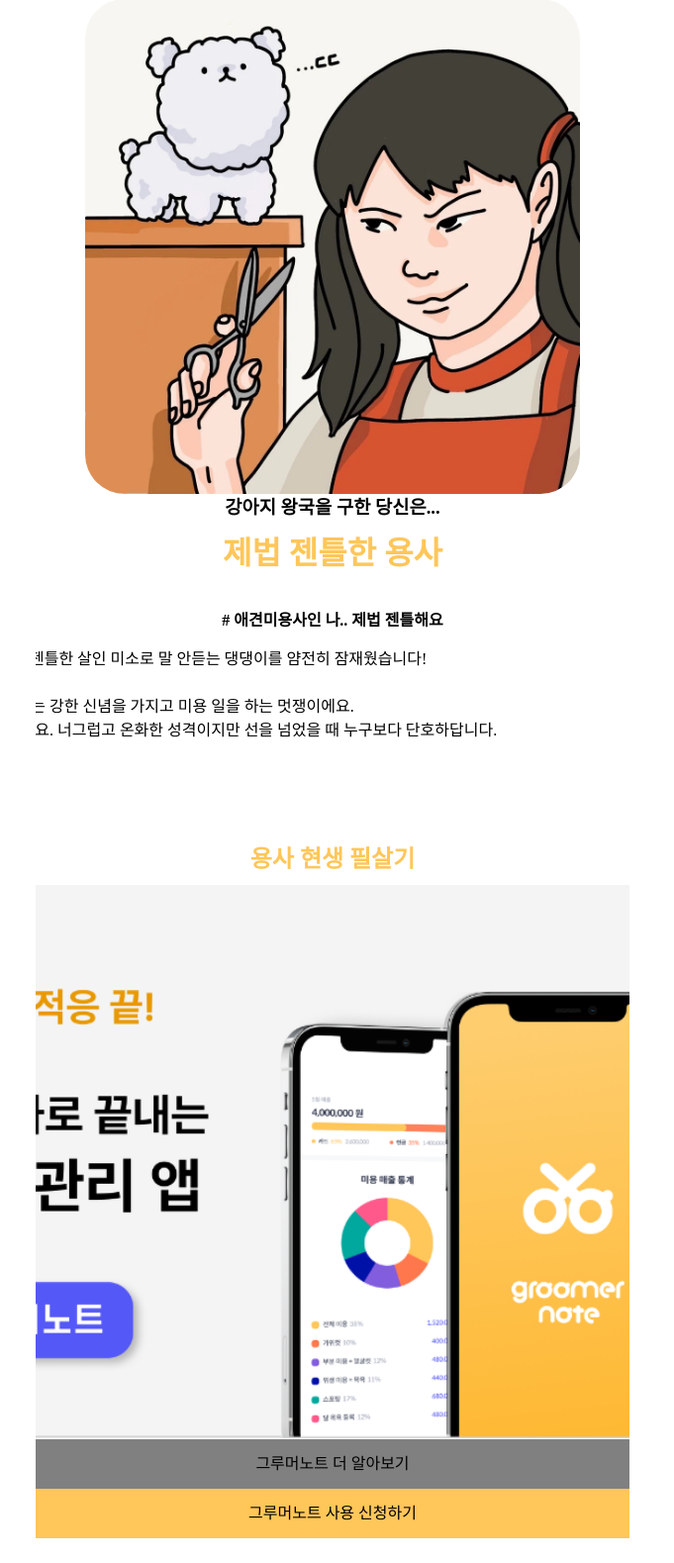
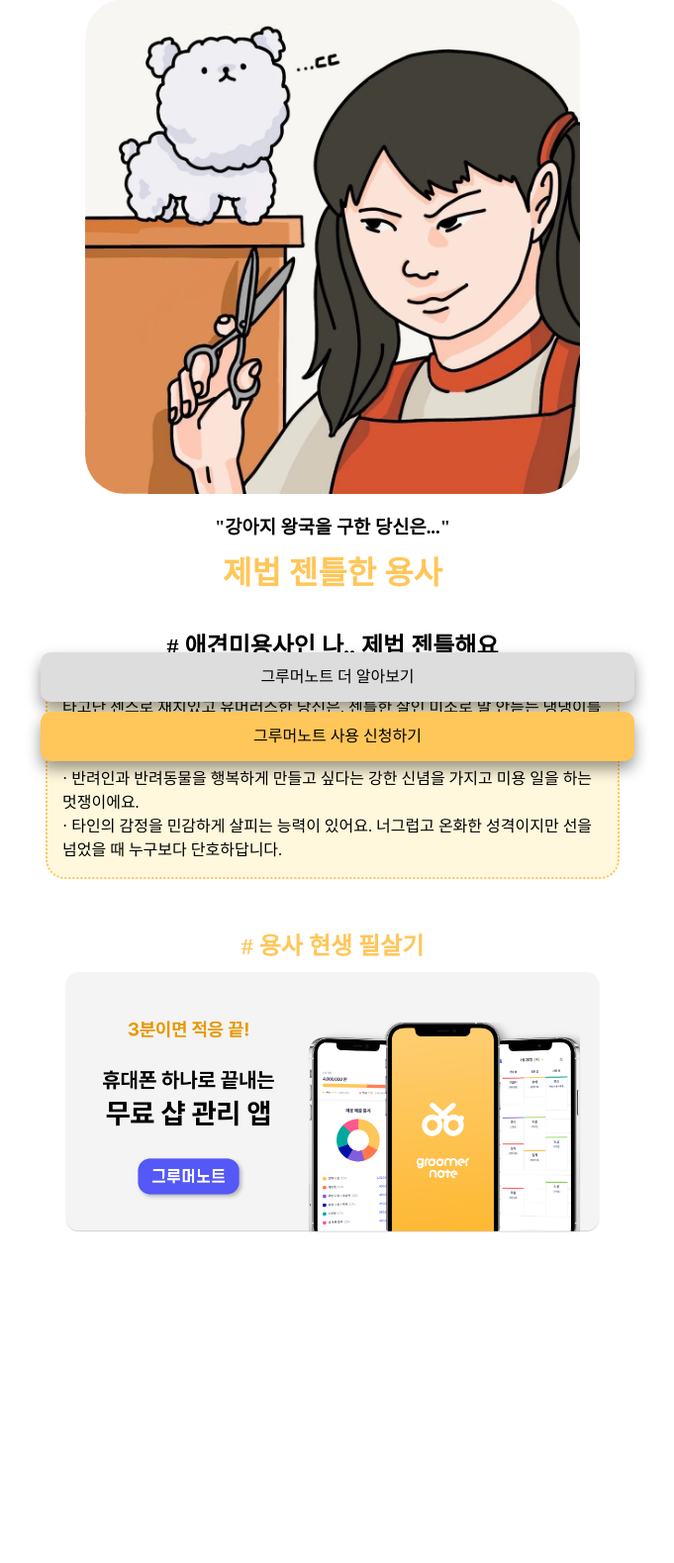
Before and after one commit to Tedhoon/groomer_type_test, a Django app: page /answer/ in a window 1280 px wide. Shown: the part 26-1605 px from the top of the page at 99% size, without its empty margins (304-985 px from the left). After the commit the page ends 1271 px from the top, so only its background shows below. Run offline with Django 3.2, Linux system fonts and the light colour scheme; some web fonts are replaced.

Commit message:
css 디테일 보완

```diff
--- a/GR_advisior/core/templates/answer.html
+++ b/GR_advisior/core/templates/answer.html
@@ -11,30 +11,37 @@
 </style>
 {% endblock %}
 {%block body%}
-    <div class="container">
-        <img src="" class="result_image" width="100%" style="max-width: 500px; border-radius:40px">
-        <h3>강아지 왕국을 구한 당신은...</h3>
+    <div class="container" style="max-width: 600px;">
+        <img src="" class="result_image" width="100%" style="max-width: 500px; border-radius:40px; margin-bottom: 20px;">
+        <h3>"강아지 왕국을 구한 당신은..."</h3>
         <h1 class="result_text" style="color:rgb(255, 198, 89)"></h1>
-        <br>
+<br>
+        <h2 class="result_desc1" style="font-weight: bold;"></h2>
 
-        <div class="result_desc1" style="font-weight: bold;"></div>
-        <div style="text-align:initial; padding: 15px 45px 100px 45px;">
+        <div style="border-radius: 20px;text-align:initial; background:cornsilk; padding: 15px; margin: 15px 10px 50px 10px;border:rgb(255, 198, 89) dotted 2px">
             <div class="result_desc2"></div>
         </div>
-        <h2 style="color:rgb(255, 198, 89)">용사 현생 필살기</h2>
-        <img src="/static/image/hello.jpg" width="90%">
-        <button onclick="window.open('https://info.groomernote.com')" style="width: 100%; background-color:gray; height:50px; border:none;">그루머노트 더 알아보기</button>
-        <button onclick='location.href="{% url 'result' %}"' style="width: 100%; background-color:rgb(255, 198, 89); height:50px; border:none;">그루머노트 사용 신청하기</button>
+        <div style="margin-bottom:100px;">
+            <h2 style="color:rgb(255, 198, 89)"># 용사 현생 필살기</h2>
+            <img src="/static/image/hello.jpg" width="90%" onclick="window.open('https://info.groomernote.com');" cursor:pointer;>
+        </div>
 
+
+
+        <div style="position:fixed; bottom:0; width: 100%; max-width: 600px;">
+            <button onclick="window.open('https://info.groomernote.com')" style="width: 100%; background-color:#dddddd; height:50px; border:none; border-radius: 10px; margin: 5px;box-shadow: 0px 8px 15px rgba(0, 0, 0, 0.4); transition: all 0.3s ease 0s;">그루머노트 더 알아보기</button>
+            <button onclick='location.href="{% url 'result' %}"' style="width: 100%; background-color:rgb(255, 198, 89); height:50px; border:none; border-radius: 10px; margin: 5px; box-shadow: 0px 8px 15px rgba(0, 0, 0, 0.4); transition: all 0.3s ease 0s;">그루머노트 사용 신청하기</button>
+        </div>
 
     </div>
 
+
   <script>
     const datas = {
-        1: {result: "인간 컴퍼스 용사", desc1:"# 하이바 컷이 세상에서 제일 쉬웠어요", desc2: "일을 추진할 때, 게으름은 절대 용납할 수 없는 부지런한 당신은, 소환진을 그려 말 안듣는 댕댕이 미용을 동그랗게 끝냈습니다!<br><br>- 계획형 일잘러이자, 커트조차 칼 같은 애견 매용샵의 인간 컴퍼스 그 자체!<br>- 현실적이고 실용적인 것을 추구하는 (미)용사님은, 규칙을 중요시하는 편이예요."},
-        2: {result: "어쩔티비 저쩔용사", desc1:"# 어쩔 시크릿강쥐 리미티드 에디션~", desc2: "솔직당당한 매력의 활달한 당신은, 화려한 언변술로 댕댕이의 정신을 쏙 빼놓고 미용을 완료했습니다!<br><br>- 마당발 스타일에 친화력이 좋은 (미)용사님은, 여기저기에 관심을 기울이며 다방면으로 도움을 주곤 해요.<br>-창의적인 경향이 추진력과 만나, 목표가 생기면 굉장히 몰두하는 집중력 있는 사람이 바로 당신! 애견미용과도 딱 어울리는걸요?"},
-        3: {result: "제법 젠틀한 용사", desc1:"# 애견미용사인 나.. 제법 젠틀해요", desc2: "타고난 센스로 재치있고 유머러스한 당신은, 젠틀한 살인 미소로 말 안듣는 댕댕이를 얌전히 잠재웠습니다!<br><br>- 반려인과 반려동물을 행복하게 만들고 싶다는 강한 신념을 가지고 미용 일을 하는 멋쟁이에요.<br>- 타인의 감정을 민감하게 살피는 능력이 있어요. 너그럽고 온화한 성격이지만 선을 넘었을 때 누구보다 단호하답니다."},
-        4: {result: "변장한 댕댕용사", desc1:"# 비글보다 더 비글", desc2: "댕댕이가 변장한 건 아닐까 합리적 의심이 드는 당신은, 똥꼬발랄함으로 미용 온 강아지들의 기쒄을 제압하고 미용을 끝마쳤습니다!<br><br>- 사장님이면 두말할 것도 없고, 스탭이라면 사장님 몰래 서비스 간식을 막 퍼주는 스타일의 당신! (사장님 눈 감아..)<br>- 친절하고 발랄해 마냥 밝을 것 같지만, 의외로 관찰력이 좋고, 감정을 잘 캐치하는 눈치파 분위기메이커랍니다! 🤗"},
+        1: {result: "인간 컴퍼스 용사", desc1:"# 하이바 컷이 세상에서 제일 쉬웠어요", desc2: "일을 추진할 때, 게으름은 절대 용납할 수 없는 부지런한 당신은, 소환진을 그려 말 안듣는 댕댕이 미용을 동그랗게 끝냈습니다!<br><br>· 계획형 일잘러이자, 커트조차 칼 같은 애견 매용샵의 인간 컴퍼스 그 자체!<br>· 현실적이고 실용적인 것을 추구하는 (미)용사님은, 규칙을 중요시하는 편이예요."},
+        2: {result: "어쩔티비 저쩔용사", desc1:"# 어쩔 시크릿강쥐 리미티드 에디션~", desc2: "솔직당당한 매력의 활달한 당신은, 화려한 언변술로 댕댕이의 정신을 쏙 빼놓고 미용을 완료했습니다!<br><br>· 마당발 스타일에 친화력이 좋은 (미)용사님은, 여기저기에 관심을 기울이며 다방면으로 도움을 주곤 해요.<br>·창의적인 경향이 추진력과 만나, 목표가 생기면 굉장히 몰두하는 집중력 있는 사람이 바로 당신! 애견미용과도 딱 어울리는걸요?"},
+        3: {result: "제법 젠틀한 용사", desc1:"# 애견미용사인 나.. 제법 젠틀해요", desc2: "타고난 센스로 재치있고 유머러스한 당신은, 젠틀한 살인 미소로 말 안듣는 댕댕이를 얌전히 잠재웠습니다!<br><br>· 반려인과 반려동물을 행복하게 만들고 싶다는 강한 신념을 가지고 미용 일을 하는 멋쟁이에요.<br>· 타인의 감정을 민감하게 살피는 능력이 있어요. 너그럽고 온화한 성격이지만 선을 넘었을 때 누구보다 단호하답니다."},
+        4: {result: "변장한 댕댕용사", desc1:"# 비글보다 더 비글", desc2: "댕댕이가 변장한 건 아닐까 합리적 의심이 드는 당신은, 똥꼬발랄함으로 미용 온 강아지들의 기쒄을 제압하고 미용을 끝마쳤습니다!<br><br>· 사장님이면 두말할 것도 없고, 스탭이라면 사장님 몰래 서비스 간식을 막 퍼주는 스타일의 당신! (사장님 눈 감아..)<br>· 친절하고 발랄해 마냥 밝을 것 같지만, 의외로 관찰력이 좋고, 감정을 잘 캐치하는 눈치파 분위기메이커랍니다! 🤗"},
     }
     const idx = {{res}}
     function init() {
--- a/GR_advisior/core/templates/landing.html
+++ b/GR_advisior/core/templates/landing.html
@@ -29,7 +29,7 @@
         .sub-title {
             margin-top: 10px;
             margin-bottom: -18px;
-            font-family: 'NanumSquare_acB';
+            font-family: 'DungGeunMo';
             font-size: 24px;
             z-index: 1;
         }
@@ -590,7 +590,7 @@
     </div> -->
     <div id="app">
       <br>
-        <div id="wrapper" style="color:rgb(255, 198, 89)">
+        <div id="wrapper" style="color:rgb(255, 198, 89); line-height: 1.2; padding-top: 15px;">
             <h1>자고 일어났더니,</h1>
             <h1>내가 애견미'용사'?</h1>
         </div>
```
Also changed, not shown: GR_advisior/core/templates/game.html (+6 -2 lines).
